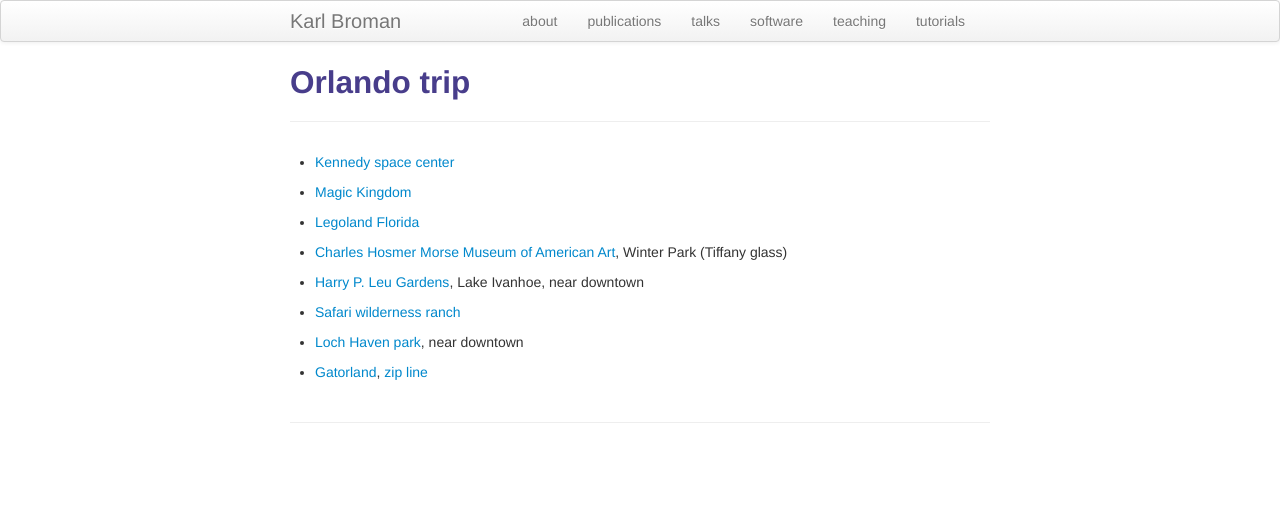
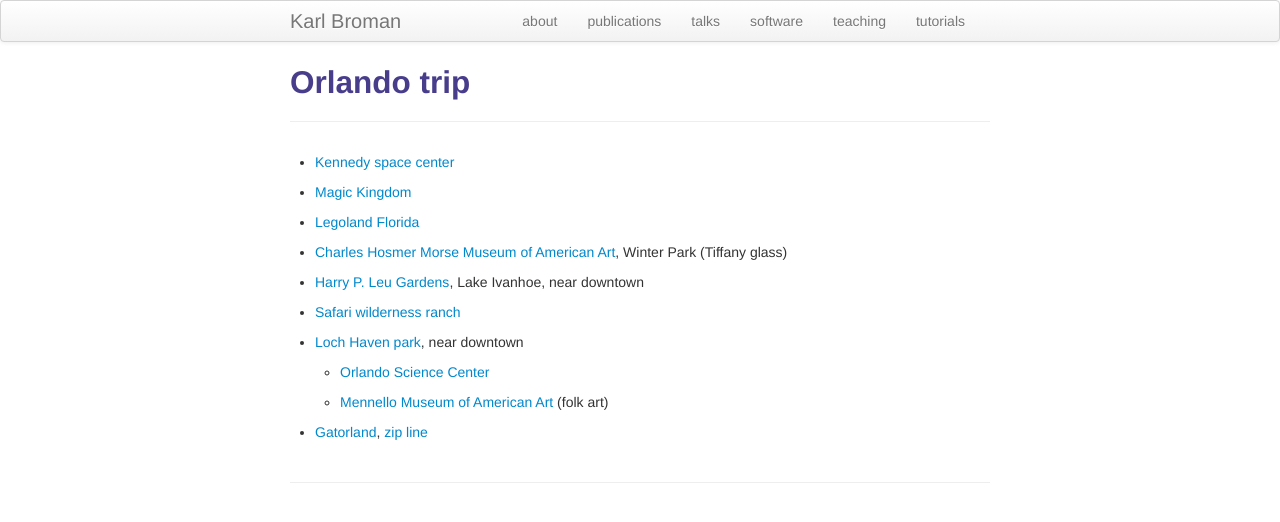
Before and after one commit to kbroman/kbroman.github.io, a Jekyll site: the page built from pages/florida.md, in a window 1280 px wide. Shown: the top 522 px of the page. Built offline with Jekyll 4.4.1, drawn with Linux system fonts in a browser that asks for light colours.

Commit message:
pages/florida: Add Sci Ctr + folk art museum

```diff
--- a/pages/florida.md
+++ b/pages/florida.md
@@ -18,4 +18,9 @@
 
 - [Loch Haven park](http://www.cityoforlando.net/parks/loch-haven-park/), near downtown
 
+  - [Orlando Science Center](https://www.osc.org)
+
+  - [Mennello Museum of American Art](http://www.mennellomuseum.com/)
+    (folk art)
+
 - [Gatorland](http://www.gatorland.com/), [zip line](http://www.gatorland.com/public/experiences/screamin-gator-zip-line/index.cfm)
```
